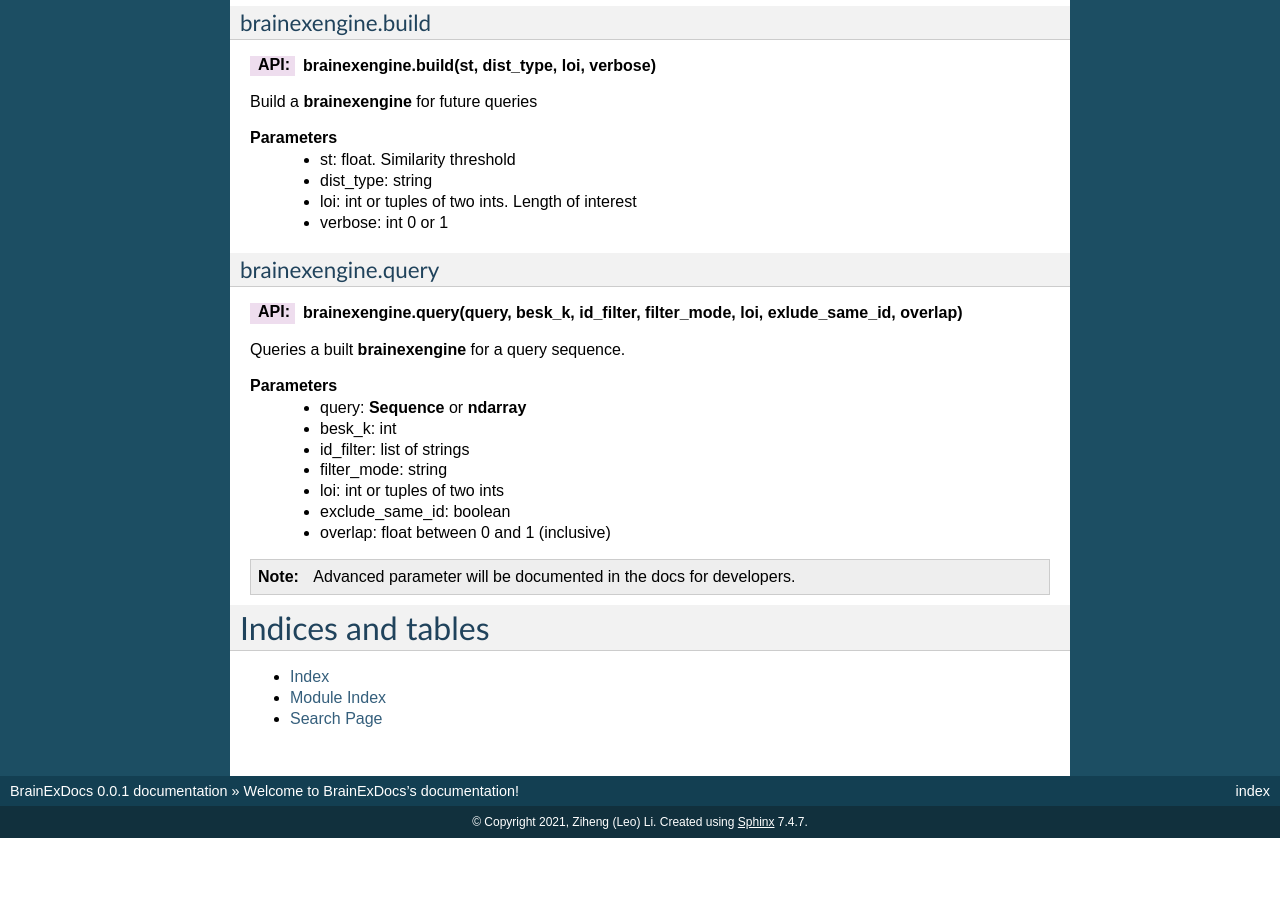
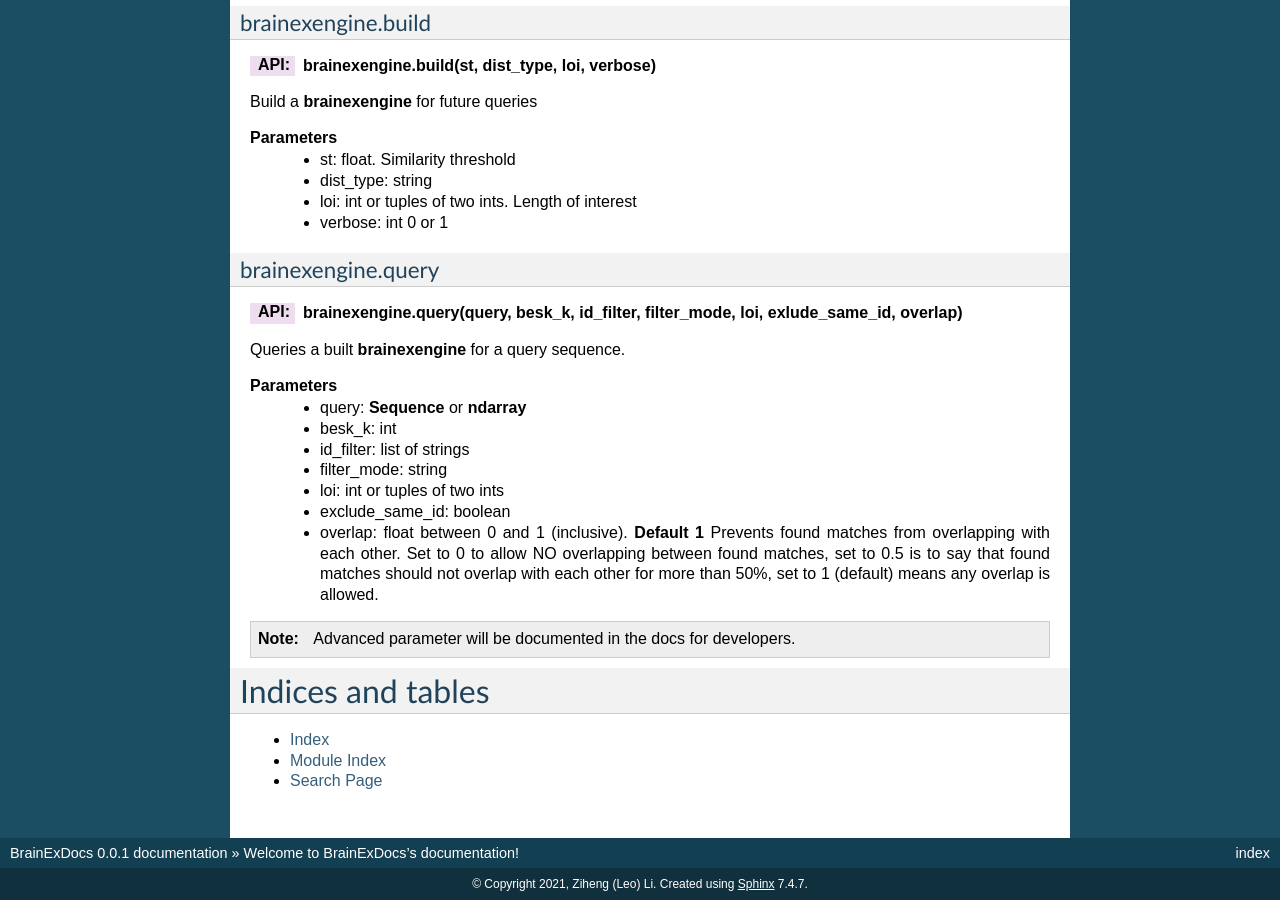
Before and after one commit to ApocalyVec/BrainExDocs, a Sphinx documentation site: the page built from source/index.rst, in a window 1280 px wide and 900 px high, scrolled down 665 px. Built offline with Sphinx 7.4.7, drawn with Linux system fonts in a browser that asks for light colours; before the commit the page ends 1503 px from its top, so only the background shows below that.

```diff
--- a/source/index.rst
+++ b/source/index.rst
@@ -59,7 +59,8 @@
    * filter_mode: string
    * loi: int or tuples of two ints
    * exclude_same_id: boolean
-   * overlap: float between 0 and 1 (inclusive)
+   * overlap: float between 0 and 1 (inclusive). **Default 1** Prevents found matches from overlapping with each other. Set to 0 to allow NO overlapping between found matches, set to 0.5 is to say that found matches should not overlap with each other for more than 50%, set to 1 (default) means any overlap is allowed.
+
 
 
 .. note::  Advanced parameter will be documented in the docs for developers.
```
Also changed, not shown: 5 other files.
